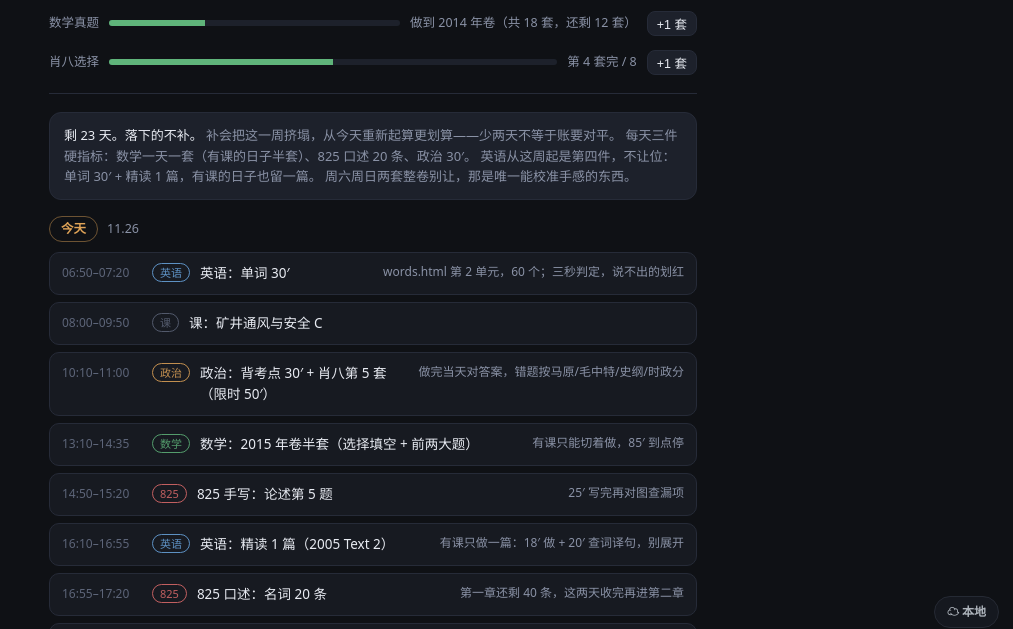
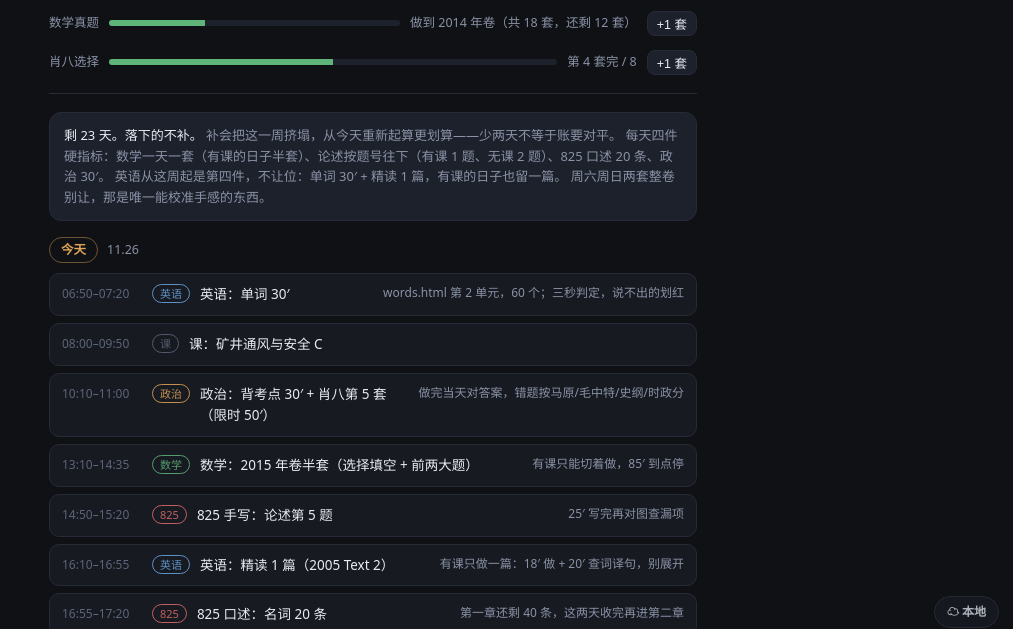
Before and after one commit to Snowwalk-coalzero/kaoyan, a plain HTML site: page week.html in a window 1280 px wide. Shown: the part 158-787 px from the top of the page, without its empty margins (267-1280 px from the left). Drawn offline with Linux system fonts and the light colour scheme.

Commit message:
week/plan: sync all progress copy (essay q5-26, math 15-26)

```diff
--- a/week.html
+++ b/week.html
@@ -147,7 +147,7 @@
   <div class="hint">
     <b id="hintDays">剩 24 天。落下的不补。</b>
     补会把这一周挤塌，从今天重新起算更划算——少两天不等于账要对平。
-    每天三件硬指标：数学一天一套（有课的日子半套）、825 口述 20 条、政治 30′。
+    每天四件硬指标：数学一天一套（有课的日子半套）、论述按题号往下（有课 1 题、无课 2 题）、825 口述 20 条、政治 30′。
     英语从这周起是第四件，不让位：单词 30′ + 精读 1 篇，有课的日子也留一篇。
     周六周日两套整卷别让，那是唯一能校准手感的东西。
   </div>
```
